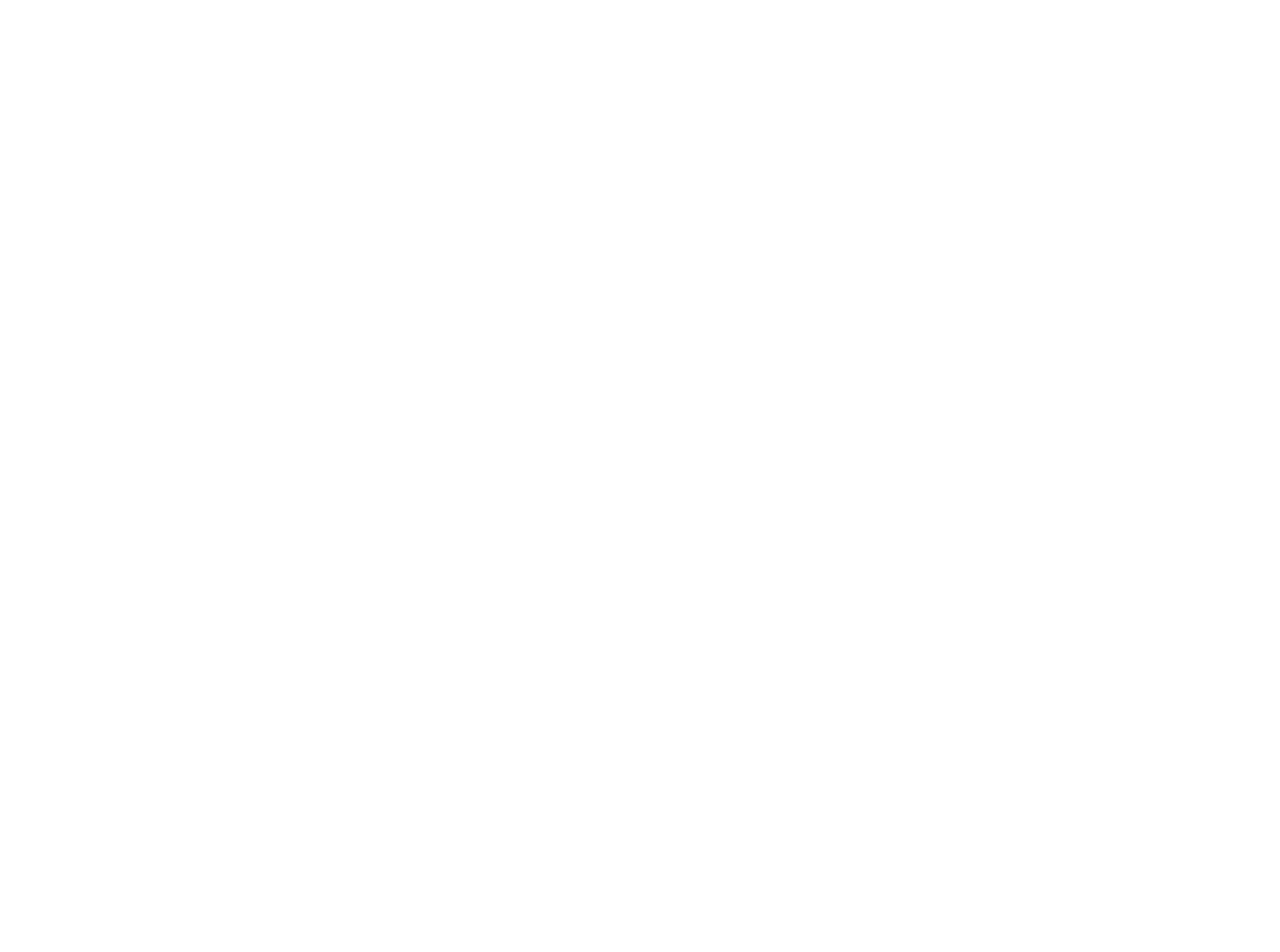
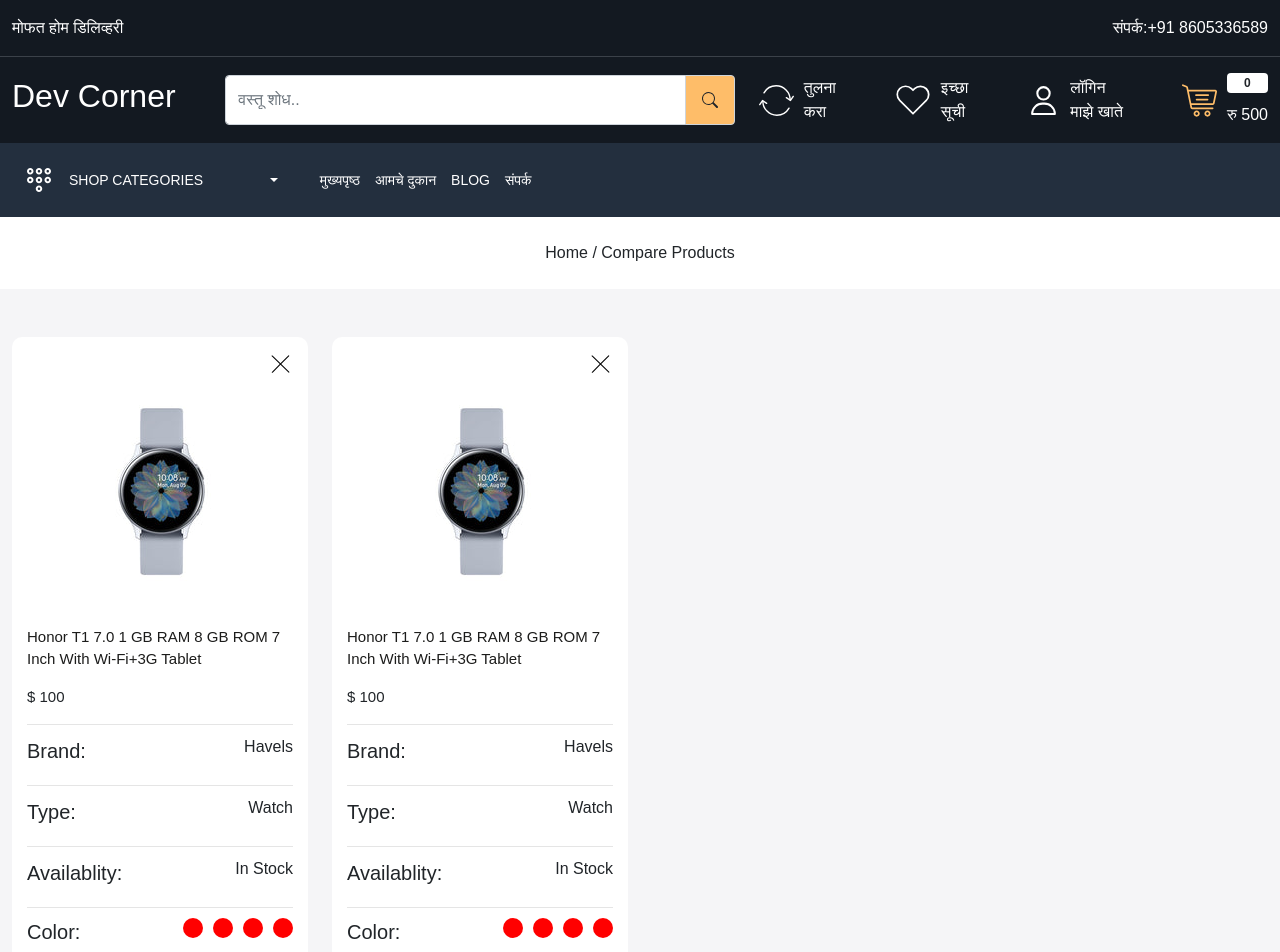
Before and after one commit to Webdev-Chaitanya/SGPB-FrontEnd, a React (Create React App) app: page /compare-product in a window 1280 px wide. Before the commit this address had no page. Shown: the top 952 px of the page. Before the commit the page ends 800 px from the top, so only its background shows below. Built offline with nearby package versions, Linux system fonts and the light colour scheme; a web font is replaced by a local one.

Commit message:
compare commit

```diff
--- a/src/App.css
+++ b/src/App.css
@@ -411,3 +411,40 @@
   color: var(--color-777777);
 }
 /* Contact Page end here */
+
+/* Compare Product Page */
+
+.compare-product-card {
+  padding: 20px 15px;
+  background-color: white;
+  border-radius: 10px;
+}
+.compare-product-card .cross,
+.wishlist-card .cross {
+  top: 15px;
+  right: 15px;
+  width: 25px;
+  padding: 3px;
+  cursor: pointer;
+}
+.compare-product-details h5.title,
+.wishlist-card h5.title {
+  font-size: 15px;
+  line-height: 22px;
+  font-weight: 500;
+  color: var(--color-1c1c1b);
+}
+.compare-product-details h6.price,
+.wishlist-card h6.price {
+  font-size: 15px;
+  line-height: 22px;
+  font-weight: 400;
+}
+.compare-product-card .product-detail {
+  display: flex;
+  justify-content: space-between;
+  align-items: center;
+  padding: 10px 0px;
+  border-top: 1px solid rgba(0, 0, 0, 0.1);
+}
+/* Compare Product Page end here */
--- a/src/App.js
+++ b/src/App.js
@@ -6,6 +6,9 @@
 import About from "./pages/About";
 import Contact from "./pages/Contact";
 import OurStore from "./pages/OurStore";
+import CompareProduct from "./pages/CompareProduct";
+import Wishlist from "./pages/Wishlist";
+import Login from "./pages/Login";
 
 function App() {
   return (
@@ -17,6 +20,9 @@
           <Route path="about" element={<About />} />
           <Route path="contact" element={<Contact />} />
           <Route path="store" element={<OurStore />} />
+          <Route path="compare-product" element={<CompareProduct />} />
+          <Route path="wishlist" element={<Wishlist />} />
+          <Route path="login" element={<Login />} />
         </Route>
       </Routes>
     </BrowserRouter>
--- /dev/null
+++ b/src/components/Color.js
@@ -0,0 +1,16 @@
+import React from "react";
+
+const Color = () => {
+  return (
+    <>
+      <ul className="colors ps-0">
+        <li></li>
+        <li></li>
+        <li></li>
+        <li></li>
+      </ul>
+    </>
+  );
+};
+
+export default Color;
--- /dev/null
+++ b/src/components/Container.js
@@ -0,0 +1,11 @@
+import React from "react";
+
+const Container = (props) => {
+  return (
+    <section className={props.class1}>
+      <div className="container-xxl">{props.children}</div>
+    </section>
+  );
+};
+
+export default Container;
--- a/src/components/Header.js
+++ b/src/components/Header.js
@@ -47,7 +47,9 @@
             <div className="col-5">
               <div className="header-upper-links d-flex align-items-center justify-content-between">
                 <div>
-                  <Link className="d-flex align-items-center gap-10 text-white">
+                  <Link
+                  to="/compare-product"
+                  className="d-flex align-items-center gap-10 text-white">
                     <img src="/images/compare.svg" alt="compare" />
                     <p className="mb-0">
                       तुलना <br /> करा
@@ -55,7 +57,9 @@
                   </Link>
                 </div>
                 <div>
-                  <Link className="d-flex align-items-center gap-10 text-white">
+                  <Link
+                  to="/wishlist"
+                  className="d-flex align-items-center gap-10 text-white">
                     <img src="/images/wishlist.svg" alt="wishlist" />
                     <p className="mb-0">
                       इच्छा <br /> सूची
@@ -63,7 +67,9 @@
                   </Link>
                 </div>
                 <div>
-                  <Link className="d-flex align-items-center gap-10 text-white">
+                  <Link
+                  to="/login"
+                  className="d-flex align-items-center gap-10 text-white">
                     <img src="/images/user.svg" alt="user" />
                     <p className="mb-0">
                       लॉगिन <br /> माझे खाते
@@ -71,7 +77,9 @@
                   </Link>
                 </div>
                 <div>
-                  <Link className="d-flex align-items-center gap-10 text-white">
+                  <Link
+                  to="/cart"
+                  className="d-flex align-items-center gap-10 text-white">
                     <img src="/images/cart.svg" alt="cart" />
                     <div className="d-flex flex-column gap-10">
                       <span className="badge bg-white text-dark">0</span>
--- /dev/null
+++ b/src/pages/CompareProduct.js
@@ -0,0 +1,108 @@
+import React from 'react'
+import BreadCrumb from "../components/BreadCrumb";
+import Color from "../components/Color";
+import Meta from "../components/Meta";
+import Container from "../components/Container";
+
+const CompareProduct = () => {
+  return (
+    <>
+      <Meta title={"Compare Products"} />
+      <BreadCrumb title="Compare Products" />
+      <Container class1="compare-product-wrapper py-5 home-wrapper-2">
+        <div className="row">
+          <div className="col-3">
+            <div className="compare-product-card position-relative">
+              <img
+                src="images/cross.svg"
+                alt="cross"
+                className="position-absolute cross img-fluid"
+              />
+              <div className="product-card-image">
+                <img src="images/watch.jpg" alt="watch" />
+              </div>
+              <div className="compare-product-details">
+                <h5 className="title">
+                  Honor T1 7.0 1 GB RAM 8 GB ROM 7 Inch With Wi-Fi+3G Tablet
+                </h5>
+                <h6 className="price mb-3 mt-3">$ 100</h6>
+
+                <div>
+                  <div className="product-detail">
+                    <h5>Brand:</h5>
+                    <p>Havels</p>
+                  </div>
+                  <div className="product-detail">
+                    <h5>Type:</h5>
+                    <p>Watch</p>
+                  </div>
+                  <div className="product-detail">
+                    <h5>Availablity:</h5>
+                    <p>In Stock</p>
+                  </div>
+                  <div className="product-detail">
+                    <h5>Color:</h5>
+                    <Color />
+                  </div>
+                  <div className="product-detail">
+                    <h5>Size:</h5>
+                    <div className="d-flex gap-10">
+                      <p>S</p>
+                      <p>M</p>
+                    </div>
+                  </div>
+                </div>
+              </div>
+            </div>
+          </div>
+          <div className="col-3">
+            <div className="compare-product-card position-relative">
+              <img
+                src="images/cross.svg"
+                alt="cross"
+                className="position-absolute cross img-fluid"
+              />
+              <div className="product-card-image">
+                <img src="images/watch.jpg" alt="watch" />
+              </div>
+              <div className="compare-product-details">
+                <h5 className="title">
+                  Honor T1 7.0 1 GB RAM 8 GB ROM 7 Inch With Wi-Fi+3G Tablet
+                </h5>
+                <h6 className="price mb-3 mt-3">$ 100</h6>
+
+                <div>
+                  <div className="product-detail">
+                    <h5>Brand:</h5>
+                    <p>Havels</p>
+                  </div>
+                  <div className="product-detail">
+                    <h5>Type:</h5>
+                    <p>Watch</p>
+                  </div>
+                  <div className="product-detail">
+                    <h5>Availablity:</h5>
+                    <p>In Stock</p>
+                  </div>
+                  <div className="product-detail">
+                    <h5>Color:</h5>
+                    <Color />
+                  </div>
+                  <div className="product-detail">
+                    <h5>Size:</h5>
+                    <div className="d-flex gap-10">
+                      <p>S</p>
+                      <p>M</p>
+                    </div>
+                  </div>
+                </div>
+              </div>
+            </div>
+          </div>
+        </div>
+      </Container>
+    </>
+  )
+}
+
+export default CompareProduct
--- /dev/null
+++ b/src/pages/Login.js
@@ -0,0 +1,9 @@
+import React from 'react'
+
+const Login = () => {
+  return (
+    <div>Login</div>
+  )
+}
+
+export default Login
--- /dev/null
+++ b/src/pages/Wishlist.js
@@ -0,0 +1,85 @@
+import React from "react";
+import BreadCrumb from "../components/BreadCrumb";
+import Meta from "../components/Meta";
+import Container from "../components/Container";
+
+const Wishlist = () => {
+  return (
+    <>
+      <Meta title={"Wishlist"} />
+      <BreadCrumb title="Wishlist" />
+      <Container class1="wishlist-wrapper home-wrapper-2 py-5">
+        <div className="row">
+          <div className="col-3">
+            <div className="wishlist-card position-relative">
+              <img
+                src="images/cross.svg"
+                alt="cross"
+                className="position-absolute cross img-fluid"
+              />
+              <div className="wishlist-card-image">
+                <img
+                  src="images/watch.jpg"
+                  className="img-fluid w-100"
+                  alt="watch"
+                />
+              </div>
+              <div className="py-3 px-3">
+                <h5 className="title">
+                  Honor T1 7.0 1 GB RAM 8 GB ROM 7 Inch With Wi-Fi+3G Tablet
+                </h5>
+                <h6 className="price">$ 100</h6>
+              </div>
+            </div>
+          </div>
+          <div className="col-3">
+            <div className="wishlist-card position-relative">
+              <img
+                src="images/cross.svg"
+                alt="cross"
+                className="position-absolute cross img-fluid"
+              />
+              <div className="wishlist-card-image">
+                <img
+                  src="images/watch.jpg"
+                  className="img-fluid w-100"
+                  alt="watch"
+                />
+              </div>
+              <div className="py-3 px-3">
+                <h5 className="title">
+                  Honor T1 7.0 1 GB RAM 8 GB ROM 7 Inch With Wi-Fi+3G Tablet
+                </h5>
+                <h6 className="price">$ 100</h6>
+              </div>
+            </div>
+          </div>
+          <div className="col-3">
+            <div className="wishlist-card position-relative">
+              <img
+                src="images/cross.svg"
+                alt="cross"
+                className="position-absolute cross img-fluid"
+              />
+              <div className="wishlist-card-image">
+                <img
+                  src="images/watch.jpg"
+                  className="img-fluid w-100"
+                  alt="watch"
+                />
+              </div>
+              <div className="py-3 px-3">
+                <h5 className="title">
+                  Honor T1 7.0 1 GB RAM 8 GB ROM 7 Inch With Wi-Fi+3G Tablet
+                </h5>
+                <h6 className="price">$ 100</h6>
+              </div>
+            </div>
+          </div>
+        </div>
+      </Container>
+    </>
+  );
+};
+
+export default Wishlist;
```
